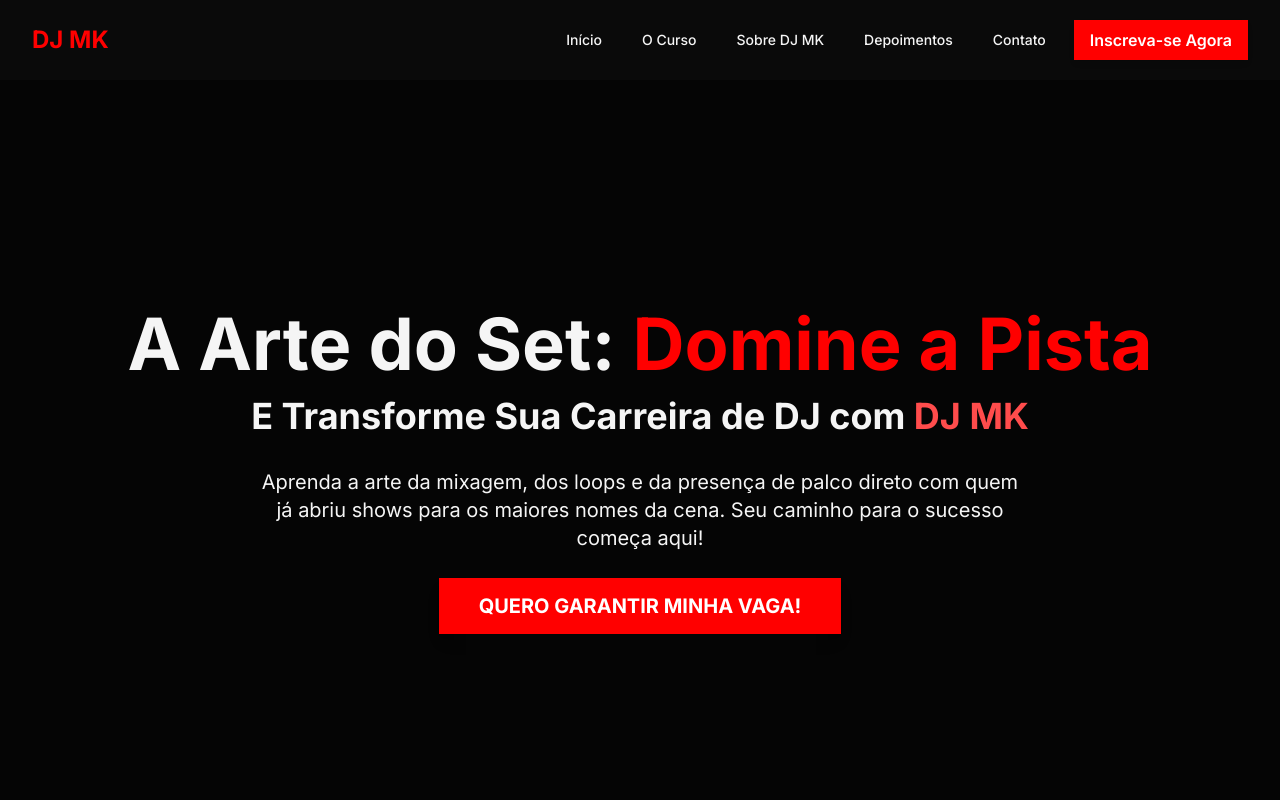
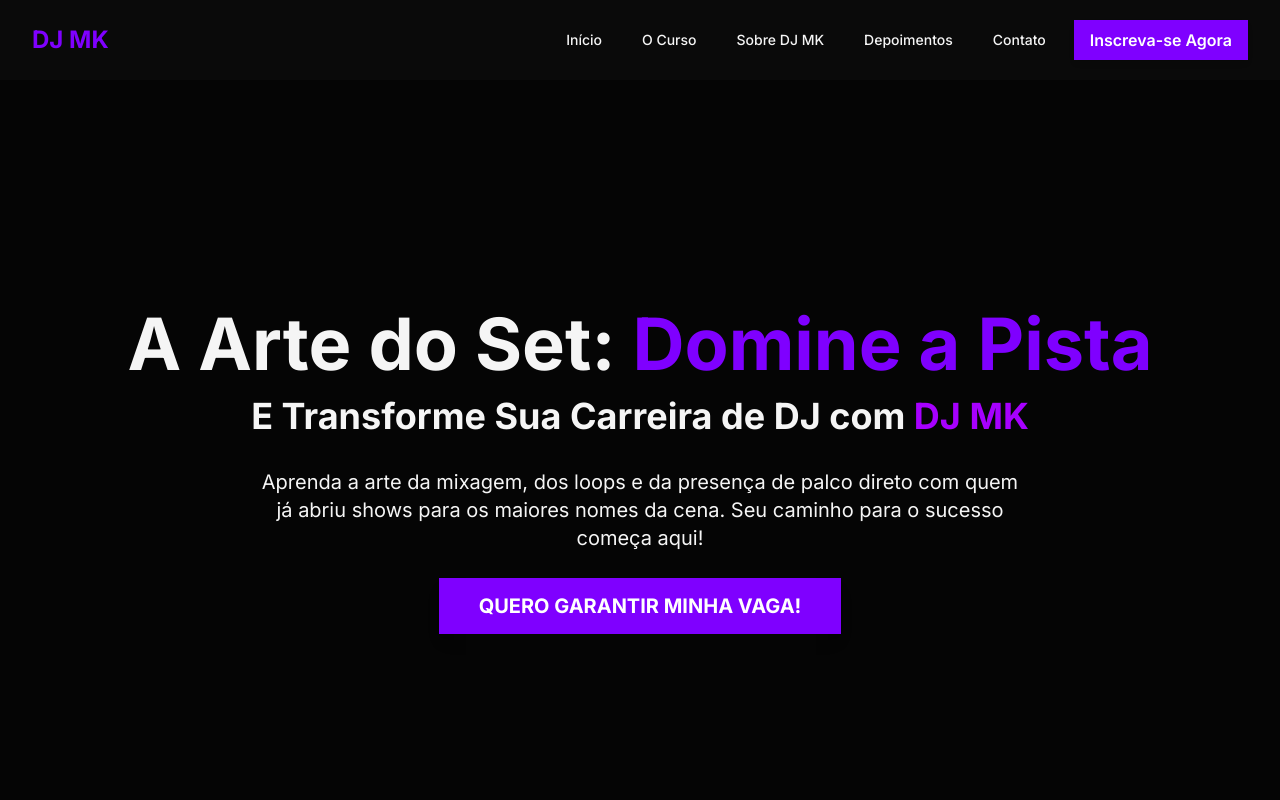
Before and after one commit to DJMKBRASIL/djmk-curso-site, a Next.js app: page / in a window 1280 px wide. Shown: the top 800 px of the page. Built offline with nearby package versions, Linux system fonts and the light colour scheme.

Commit message:
Update tailwind.config.js

```diff
--- a/tailwind.config.js
+++ b/tailwind.config.js
@@ -1,4 +1,3 @@
-
 /** @type {import("tailwindcss").Config} */
 module.exports = {
   darkMode: ["class"],
@@ -25,11 +24,11 @@ module.exports = {
         background: "hsl(var(--background))",
         foreground: "hsl(var(--foreground))",
         primary: {
-          DEFAULT: "#0A0A0A",
+          DEFAULT: "#0A0A0A", // Um preto ligeiramente mais suave que o preto puro
           foreground: "hsl(var(--primary-foreground))",
         },
         secondary: {
-          DEFAULT: "#FF0000", // vermelho principal
+          DEFAULT: "#7F00FF", // Roxo principal (substituindo o vermelho)
           foreground: "hsl(var(--secondary-foreground))",
         },
         destructive: {
@@ -41,7 +40,7 @@ module.exports = {
           foreground: "hsl(var(--muted-foreground))",
         },
         accent: {
-          DEFAULT: "#FF4C4C", // vermelho de destaque
+          DEFAULT: "#A700FF", // Roxo de destaque (substituindo o vermelho/laranja de destaque)
           foreground: "hsl(var(--accent-foreground))",
         },
         popover: {
@@ -52,8 +51,9 @@ module.exports = {
           DEFAULT: "hsl(var(--card))",
           foreground: "hsl(var(--card-foreground))",
         },
-        darkText: "#1F1F1F",
-        lightText: "#F5F5F5",
+        // Cores personalizadas do tema anterior, adaptadas ou a serem verificadas
+        darkText: "#1F1F1F", // Um cinza escuro para texto ou fundos secundários escuros
+        lightText: "#F5F5F5", // Um branco/cinza claro para texto em fundos escuros
       },
       borderRadius: {
         lg: "var(--radius)",
```
